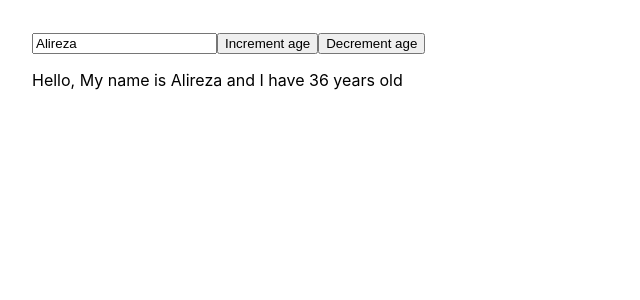
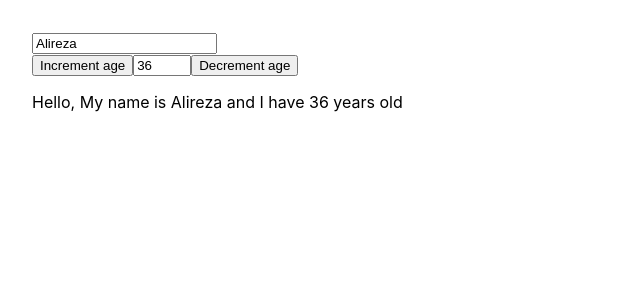
Before and after one commit to arbor0711/usereducer, a React (Create React App) app: page / in a window 1280 px wide. Shown: the top 300 px of the page, without its empty margins (0-640 px from the left). Built offline with nearby package versions, Linux system fonts and the light colour scheme.

Commit message:
Add age input

```diff
--- a/src/components/Form.js
+++ b/src/components/Form.js
@@ -14,11 +14,17 @@ function reducer(state, action) {
         age: state.age - 1,
       };
     }
-    case "change-name":
+    case "change-name": {
+      return {
+        name: action.nextName,
+        age: state.age,
+      };
+    }
+    case "change-age":
       {
         return {
-          name: action.nextName,
-          age: state.age,
+          age: action.nextAge,
+          name: state.name,
         };
       }
       throw Error("Unknown action: " + action.type);
@@ -37,7 +43,14 @@ function Form() {
     dispatch({ type: "decrement-age" });
   }
 
-  function handleInputChange(e) {
+  function ageInputChange(e) {
+    dispatch({
+      type: "change-age",
+      nextAge: e.target.value,
+    });
+  }
+
+  function nameInputChange(e) {
     dispatch({
       type: "change-name",
       nextName: e.target.value,
@@ -46,8 +59,14 @@ function Form() {
 
   return (
     <>
-      <input value={state.name} onChange={handleInputChange} />
+      <input value={state.name} onChange={nameInputChange} />
+      <br />
       <button onClick={incrementButton}>Increment age</button>
+      <input
+        value={state.age}
+        style={{ maxWidth: "50px" }}
+        onChange={ageInputChange}
+      />
       <button onClick={DecrementButton}>Decrement age</button>
       <p>
         Hello, My name is {state.name} and I have {state.age} years old
```
